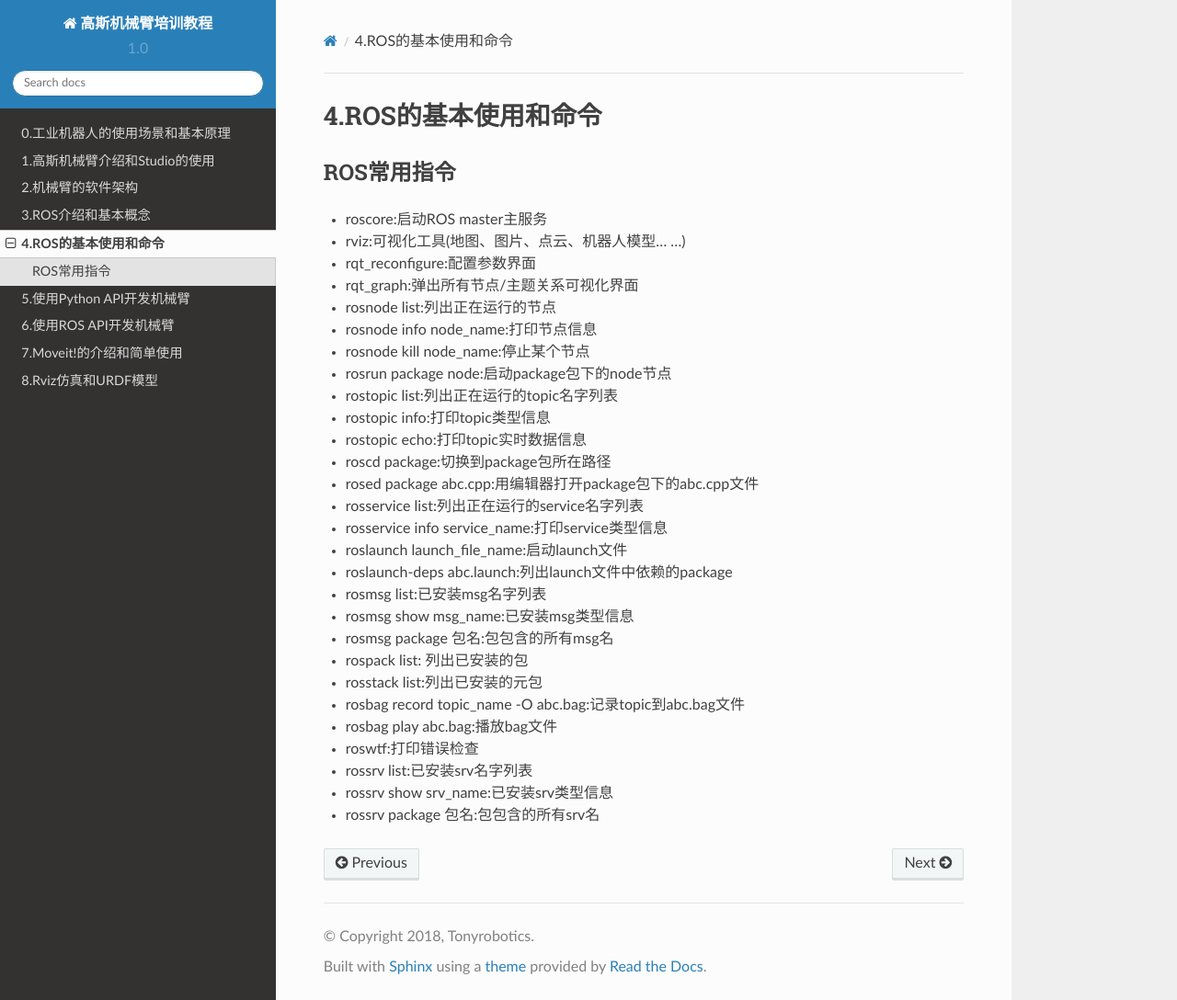
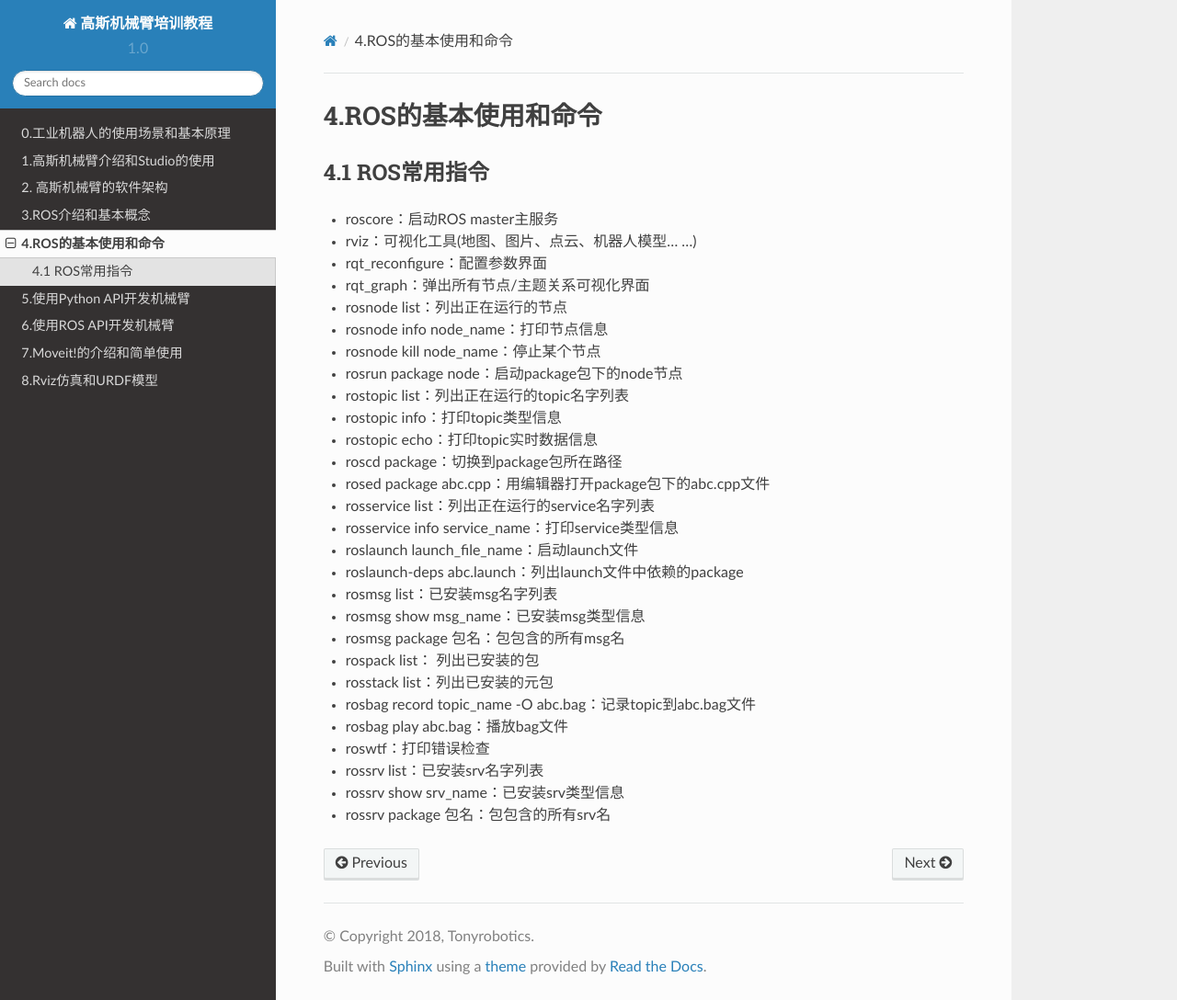
Before and after one commit to TonyRobotics/gauss_press, a Sphinx documentation site: the page built from docs/_source/ros/2.ROS_command.rst, in a window 1280 px wide and 1088 px high. Shown: the whole window at 92% size. Built offline with Sphinx 7.4.7 and the Read the Docs theme 2.0.0, drawn with Linux system fonts in a browser that asks for light colours.

Commit message:
增加机器人原理，合并ROS知识

```diff
--- a/docs/_source/ros/2.ROS_command.rst
+++ b/docs/_source/ros/2.ROS_command.rst
@@ -1,34 +1,34 @@
 4.ROS的基本使用和命令
 ^^^^^^^^^^^^^^^^^^^^^^^^^^
 
-ROS常用指令
-~~~~~~~~~~~
+4.1 ROS常用指令
+~~~~~~~~~~~~~~~~~~
 
--  roscore:启动ROS master主服务
--  rviz:可视化工具(地图、图片、点云、机器人模型... ...)
--  rqt\_reconfigure:配置参数界面
--  rqt\_graph:弹出所有节点/主题关系可视化界面
--  rosnode list:列出正在运行的节点
--  rosnode info node\_name:打印节点信息
--  rosnode kill node\_name:停止某个节点
--  rosrun package node:启动package包下的node节点
--  rostopic list:列出正在运行的topic名字列表
--  rostopic info:打印topic类型信息
--  rostopic echo:打印topic实时数据信息
--  roscd package:切换到package包所在路径
--  rosed package abc.cpp:用编辑器打开package包下的abc.cpp文件
--  rosservice list:列出正在运行的service名字列表
--  rosservice info service\_name:打印service类型信息
--  roslaunch launch\_file\_name:启动launch文件
--  roslaunch-deps abc.launch:列出launch文件中依赖的package
--  rosmsg list:已安装msg名字列表
--  rosmsg show msg\_name:已安装msg类型信息
--  rosmsg package 包名:包包含的所有msg名
--  rospack list: 列出已安装的包
--  rosstack list:列出已安装的元包
--  rosbag record topic\_name -O abc.bag:记录topic到abc.bag文件
--  rosbag play abc.bag:播放bag文件
--  roswtf:打印错误检查
--  rossrv list:已安装srv名字列表
--  rossrv show srv\_name:已安装srv类型信息
--  rossrv package 包名:包包含的所有srv名
+-  roscore：启动ROS master主服务
+-  rviz：可视化工具(地图、图片、点云、机器人模型... ...)
+-  rqt_reconfigure：配置参数界面
+-  rqt_graph：弹出所有节点/主题关系可视化界面
+-  rosnode list：列出正在运行的节点
+-  rosnode info node\_name：打印节点信息
+-  rosnode kill node\_name：停止某个节点
+-  rosrun package node：启动package包下的node节点
+-  rostopic list：列出正在运行的topic名字列表
+-  rostopic info：打印topic类型信息
+-  rostopic echo：打印topic实时数据信息
+-  roscd package：切换到package包所在路径
+-  rosed package abc.cpp：用编辑器打开package包下的abc.cpp文件
+-  rosservice list：列出正在运行的service名字列表
+-  rosservice info service\_name：打印service类型信息
+-  roslaunch launch\_file\_name：启动launch文件
+-  roslaunch-deps abc.launch：列出launch文件中依赖的package
+-  rosmsg list：已安装msg名字列表
+-  rosmsg show msg\_name：已安装msg类型信息
+-  rosmsg package 包名：包包含的所有msg名
+-  rospack list： 列出已安装的包
+-  rosstack list：列出已安装的元包
+-  rosbag record topic\_name -O abc.bag：记录topic到abc.bag文件
+-  rosbag play abc.bag：播放bag文件
+-  roswtf：打印错误检查
+-  rossrv list：已安装srv名字列表
+-  rossrv show srv\_name：已安装srv类型信息
+-  rossrv package 包名：包包含的所有srv名
--- a/docs/index.rst
+++ b/docs/index.rst
@@ -11,7 +11,7 @@
 第一天上午 机械臂介绍和Studio使用
 ----------------------------------
 
-目标：了解工业机器人的使用场景、基本组成和原理，熟悉高斯机械臂的功能，了解机械臂的软件架构
+目标：了解工业机器人的使用场景、基本组成和原理，熟悉高斯机械臂的功能，了解高斯机械臂的软件架构
 
 .. toctree::
    :maxdepth: 2
```
Also changed, not shown: docs/_source/robotics/0.arm_robotics.rst (+5 -4 lines), docs/_source/robotics/2.software_architecture.rst (+8 -1 lines), docs/_source/ros/1.ROS_Introduction.rst (+18 -18 lines).
